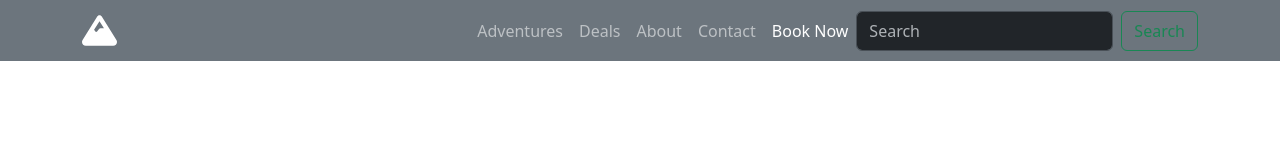
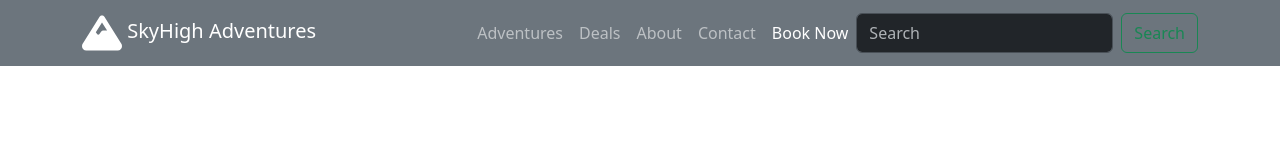
Before and after one commit to haml0018/bootstrapheader-scotthamlin, a plain HTML site: page index.html in a window 1280 px wide. Drawn offline with nearby package versions, Linux system fonts and the light colour scheme.

Commit message:
Header Final

```diff
--- a/index.html
+++ b/index.html
@@ -37,7 +37,8 @@
           <nav class="navbar navbar-expand-lg" data-bs-theme="dark">
             <div class="container">
               <a class="navbar-brand" href="#">
-                <svg class="logo" width="35" xmlns="http://www.w3.org/2000/svg" viewBox="0 0 512 512"><!--!Font Awesome Free 6.6.0 by @fontawesome - https://fontawesome.com License - https://fontawesome.com/license/free Copyright 2024 Fonticons, Inc.--><path style="fill: white;" d="M256 32c12.5 0 24.1 6.4 30.8 17L503.4 394.4c5.6 8.9 8.6 19.2 8.6 29.7c0 30.9-25 55.9-55.9 55.9L55.9 480C25 480 0 455 0 424.1c0-10.5 3-20.8 8.6-29.7L225.2 49c6.6-10.6 18.3-17 30.8-17zm65 192L256 120.4 176.9 246.5l18.3 24.4c6.4 8.5 19.2 8.5 25.6 0l25.6-34.1c6-8.1 15.5-12.8 25.6-12.8l49 0z"/></svg>
+                <svg class="logo" width="40" xmlns="http://www.w3.org/2000/svg" viewBox="0 0 512 512"><!--!Font Awesome Free 6.6.0 by @fontawesome - https://fontawesome.com License - https://fontawesome.com/license/free Copyright 2024 Fonticons, Inc.--><path style="fill: white;" d="M256 32c12.5 0 24.1 6.4 30.8 17L503.4 394.4c5.6 8.9 8.6 19.2 8.6 29.7c0 30.9-25 55.9-55.9 55.9L55.9 480C25 480 0 455 0 424.1c0-10.5 3-20.8 8.6-29.7L225.2 49c6.6-10.6 18.3-17 30.8-17zm65 192L256 120.4 176.9 246.5l18.3 24.4c6.4 8.5 19.2 8.5 25.6 0l25.6-34.1c6-8.1 15.5-12.8 25.6-12.8l49 0z"/></svg>
+                SkyHigh Adventures
               </a>
               <button class="navbar-toggler" type="button" data-bs-toggle="collapse" data-bs-target="#navbarNavAltMarkup" aria-controls="navbarNavAltMarkup" aria-expanded="false" aria-label="Toggle navigation">
                 <span class="navbar-toggler-icon"></span>
```
